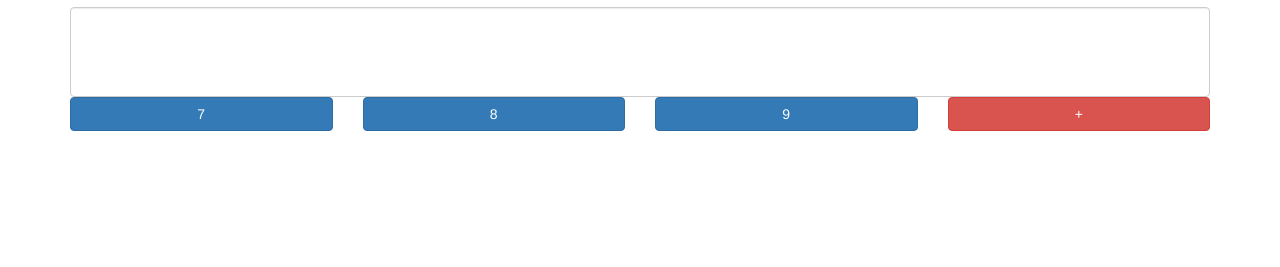
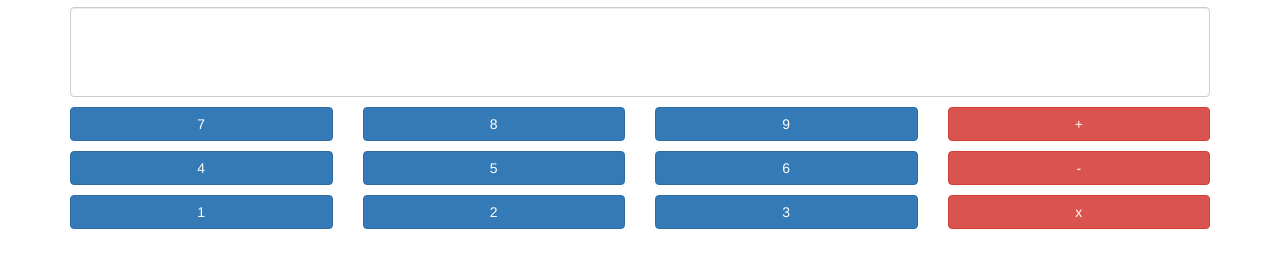
Before and after one commit to EliRS/appExemplo, a website: page www/index.html in a window 1280 px wide. Shown: the part 63-330 px from the top of the page. Drawn offline with Linux system fonts and the light colour scheme.

Commit message:
buttons inseridos

```diff
--- a/www/css/style.css
+++ b/www/css/style.css
@@ -1,5 +1,8 @@
 /**/
 .display{
   height:90px;
-  font-size:70px;
+  font-size:50px;
 }
+.btn{
+  margin-top: 10px;
+}
--- a/www/index.html
+++ b/www/index.html
@@ -44,6 +44,36 @@
         <button class="btn btn-danger btn-block">+</button>
       </div>
     </div>
+
+    <div class="row">
+      <div class="col-xs-3">
+        <button class="btn btn-primary btn-block">4</button>
+      </div>
+      <div class="col-xs-3">
+        <button class="btn btn-primary btn-block">5</button>
+      </div>
+      <div class="col-xs-3">
+        <button class="btn btn-primary btn-block">6</button>
+      </div>
+      <div class="col-xs-3">
+        <button class="btn btn-danger btn-block">-</button>
+      </div>
+    </div>
+
+    <div class="row">
+      <div class="col-xs-3">
+        <button class="btn btn-primary btn-block">1</button>
+      </div>
+      <div class="col-xs-3">
+        <button class="btn btn-primary btn-block">2</button>
+      </div>
+      <div class="col-xs-3">
+        <button class="btn btn-primary btn-block">3</button>
+      </div>
+      <div class="col-xs-3">
+        <button class="btn btn-danger btn-block">x</button>
+      </div>
+    </div>
   </div>
 </body>
 </html>
```
